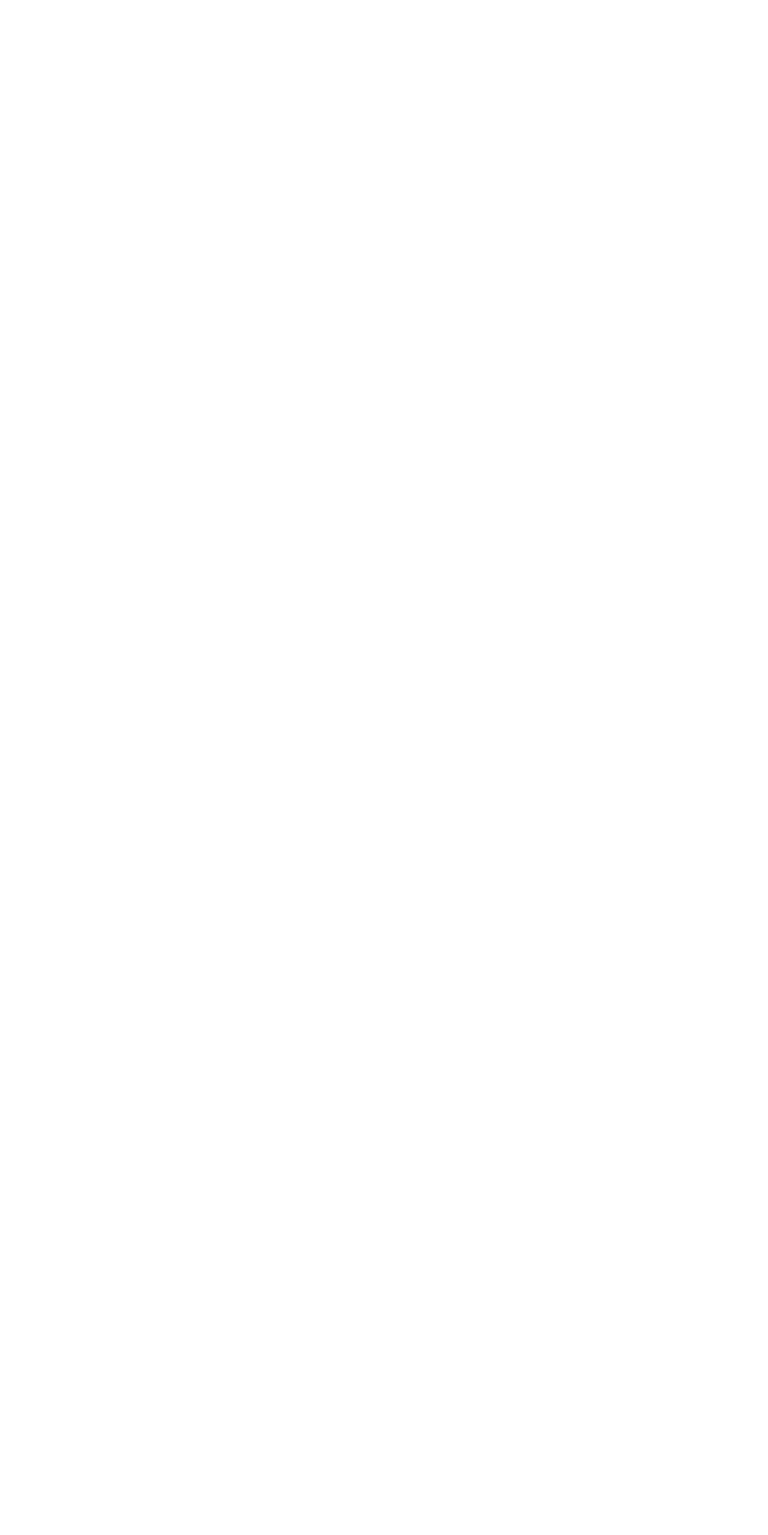
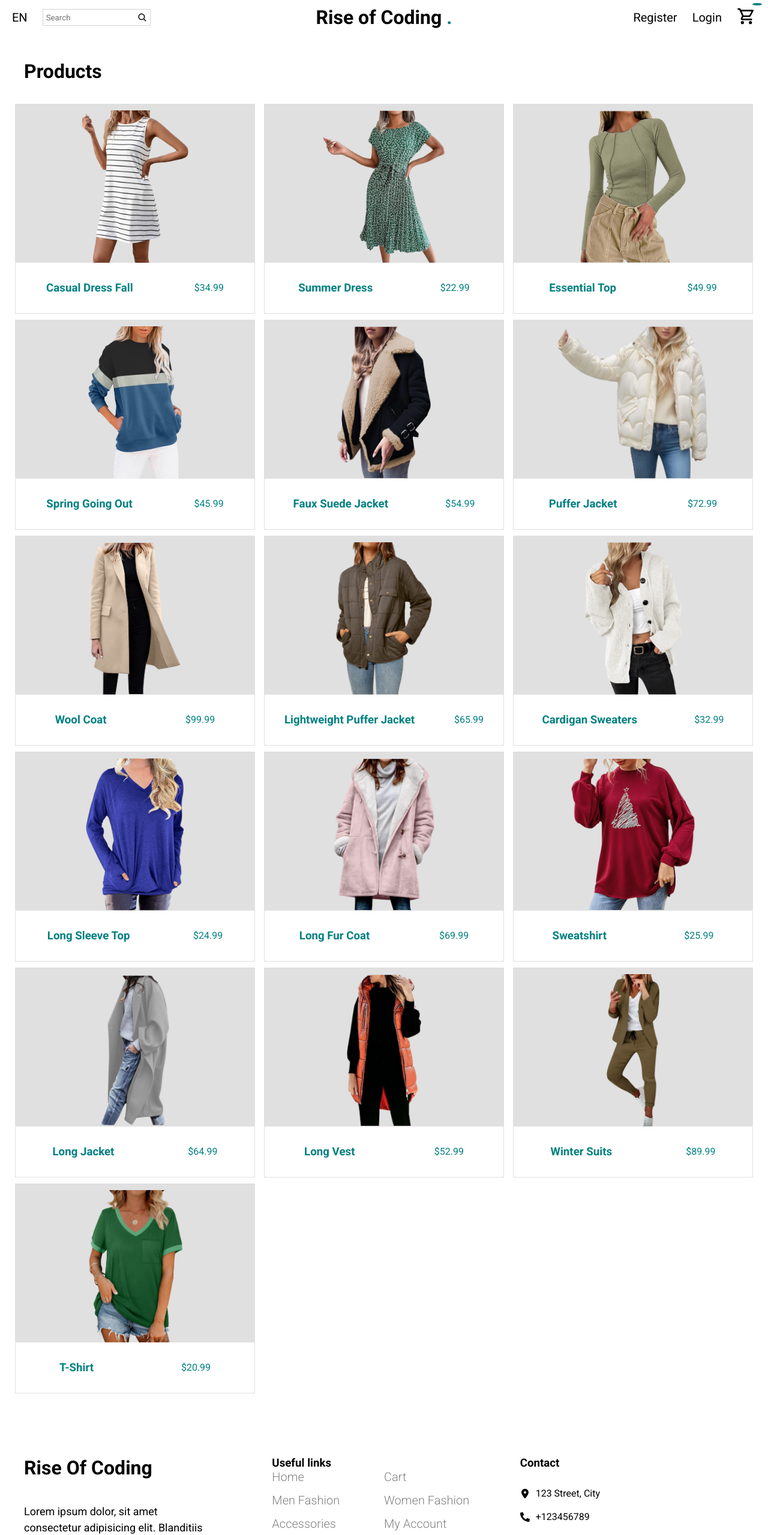
Before and after one commit to VNagorniy/e-commerce-react-website, a React (Vite) app: page /products in a window 1280 px wide. Before the commit this address had no page. Shown: the top 2559 px of the page at 60% size. Before the commit the page ends 800 px from the top, so only its background shows below. Built offline with nearby package versions, Linux system fonts and the light colour scheme.

Commit message:
feat: add allproducts page

```diff
--- a/src/App.jsx
+++ b/src/App.jsx
@@ -3,6 +3,7 @@ import Home from './pages/home/Home';
 import { BrowserRouter as Router, Routes, Route } from 'react-router-dom';
 import Register from './pages/register/Register';
 import Login from './pages/login/Login';
+import AllProducts from './pages/all products/AllProducts';
 
 function App() {
 	return (
@@ -11,6 +12,7 @@ function App() {
 				<Route path="/" element={<Home />} />
 				<Route path="/register" element={<Register />} />
 				<Route path="/login" element={<Login />} />
+				<Route path="/products" element={<AllProducts />} />
 			</Routes>
 		</Router>
 	);
--- a/src/components/categories/Categories.jsx
+++ b/src/components/categories/Categories.jsx
@@ -1,3 +1,4 @@
+import { Link } from 'react-router-dom';
 import { categories } from '../../data';
 import './Categories.css';
 function Categories() {
@@ -8,7 +9,9 @@ function Categories() {
 					<img src={item.img} alt="" />
 					<div className="category-info">
 						<h1>{item.title}</h1>
-						<button>Shop Now</button>
+						<Link to="/products">
+							<button>Shop Now</button>
+						</Link>
 					</div>
 				</div>
 			))}
--- a/src/components/slider/Slider.jsx
+++ b/src/components/slider/Slider.jsx
@@ -2,6 +2,7 @@ import { IoMdArrowDropleft, IoMdArrowDropright } from 'react-icons/io';
 import { sliderItems } from '../../data';
 import './Slider.css';
 import { useState } from 'react';
+import { Link } from 'react-router-dom';
 
 function Slider() {
 	const [slideIndex, setSlideIndex] = useState(0);
@@ -29,7 +30,9 @@ function Slider() {
 						<div className="info-container">
 							<h1 className="title">{item.title}</h1>
 							<p className="desc">{item.desc}</p>
-							<button className="button">Shop Now</button>
+							<Link to="/products">
+								<button className="button">Shop Now</button>
+							</Link>
 						</div>
 					</div>
 				))}
--- /dev/null
+++ b/src/pages/all products/AllProducts.jsx
@@ -0,0 +1,16 @@
+import Footer from '../../components/footer/Footer';
+import Navbar from '../../components/navbar/Navbar';
+import Products from '../../components/products/Products';
+import { allProducts } from '../../data';
+
+function AllProducts() {
+	return (
+		<div>
+			<Navbar />
+			<Products heading="Products" items={allProducts} />
+			<Footer />
+		</div>
+	);
+}
+
+export default AllProducts;
```
